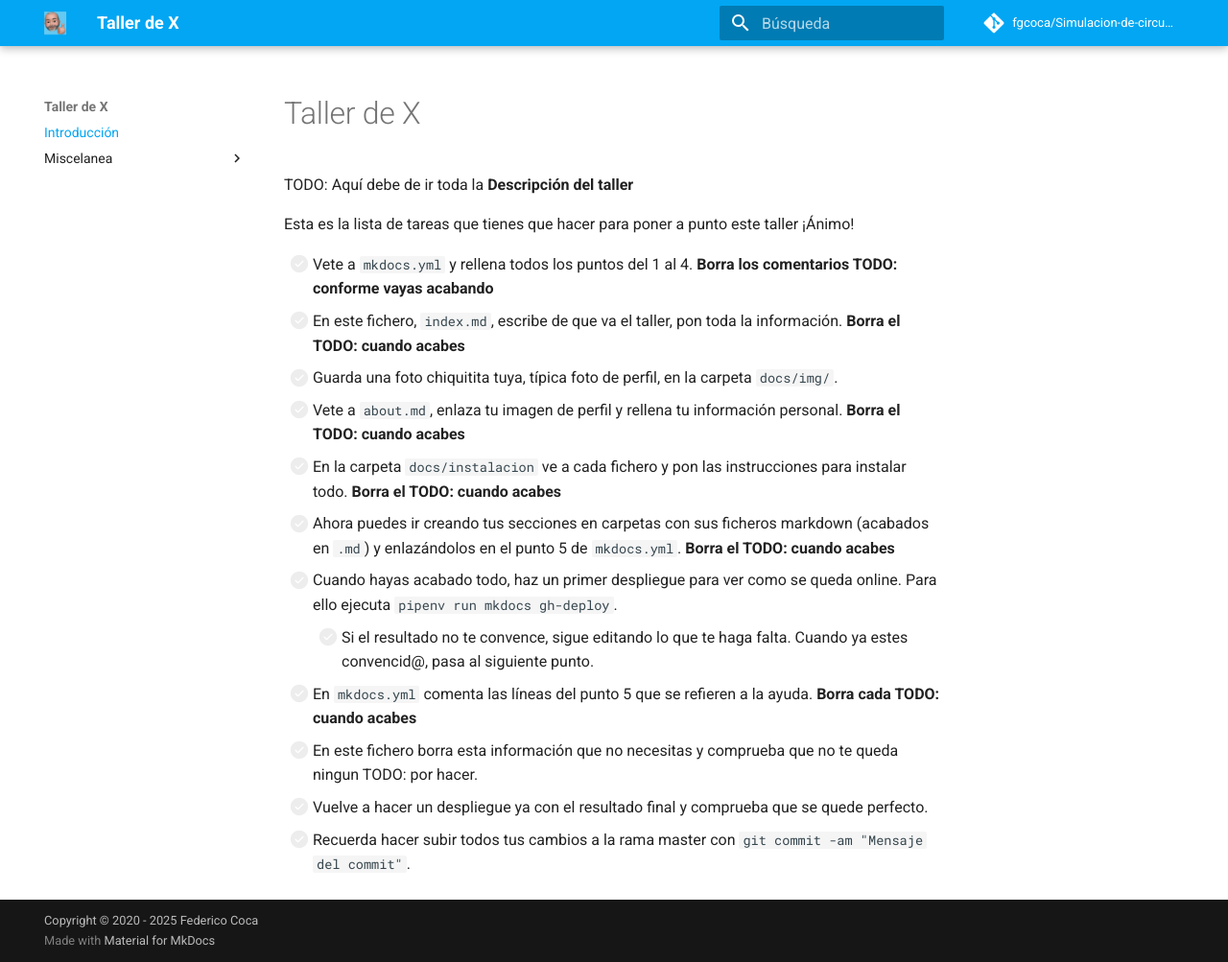
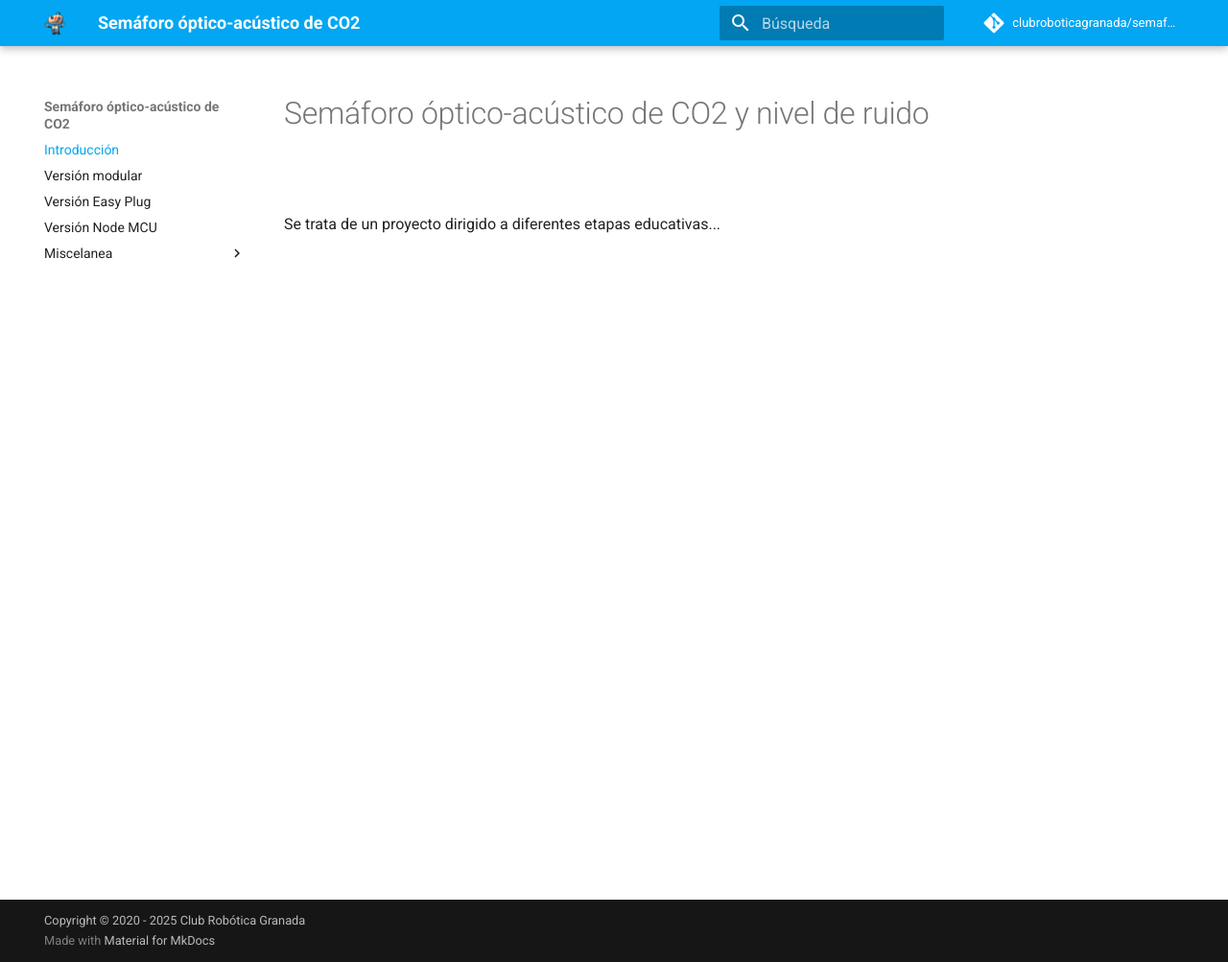
Before and after one commit to clubroboticagranada/semaforo-optico-acustico-CO2, an MkDocs documentation site: the page built from docs/index.md, in a window 1280 px wide and 1003 px high. Shown: the whole window at 96% size. Built offline with MkDocs 1.6.1 and Material for MkDocs 9.7.7, drawn with Linux system fonts in a browser that asks for light colours; comment, search, counter and statistics services are not loaded.

Commit message:
Primera subida para deply de prueba

```diff
--- a/docs/index.md
+++ b/docs/index.md
@@ -1,18 +1,3 @@
-# Taller de X
+# Semáforo óptico-acústico de CO2 y nivel de ruido
 
-TODO: Aquí debe de ir toda la **Descripción del taller**
-
-Esta es la lista de tareas que tienes que hacer para poner a punto este taller ¡Ánimo!
-
-* [ ] Vete a `mkdocs.yml` y rellena todos los puntos del 1 al 4. **Borra los comentarios TODO: conforme vayas acabando**
-* [ ] En este fichero, `index.md`, escribe de que va el taller, pon toda la información. **Borra el TODO: cuando acabes**
-* [ ] Guarda una foto chiquitita tuya, típica foto de perfil, en la carpeta `docs/img/`.
-* [ ] Vete a `about.md`, enlaza tu imagen de perfil y rellena tu información personal. **Borra el TODO: cuando acabes**
-* [ ] En la carpeta `docs/instalacion` ve a cada fichero y pon las instrucciones para instalar todo. **Borra el TODO: cuando acabes**
-* [ ] Ahora puedes ir creando tus secciones en carpetas con sus ficheros markdown (acabados en `.md`) y enlazándolos en el punto 5 de `mkdocs.yml`. **Borra el TODO: cuando acabes**
-* [ ] Cuando hayas acabado todo, haz un primer despliegue para ver como se queda online. Para ello ejecuta `pipenv run mkdocs gh-deploy`.
-    * [ ] Si el resultado no te convence, sigue editando lo que te haga falta. Cuando ya estes convencid@, pasa al siguiente punto.
-* [ ] En `mkdocs.yml` comenta las líneas del punto 5 que se refieren a la ayuda. **Borra cada TODO: cuando acabes**
-* [ ] En este fichero borra esta información que no necesitas y comprueba que no te queda ningun TODO: por hacer.
-* [ ] Vuelve a hacer un despliegue ya con el resultado final y comprueba que se quede perfecto.
-* [ ] Recuerda hacer subir todos tus cambios a la rama master con `git commit -am "Mensaje del commit"`.
+Se trata de un proyecto dirigido a diferentes etapas educativas...
--- a/mkdocs.yml
+++ b/mkdocs.yml
@@ -1,16 +1,16 @@
-# 1. Información del Taller
-site_name: Taller de X # TODO:
-site_description: La Jaqueria - Taller de X # TODO:
-site_author: Federico Coca
-site_url: https://fgcoca.github.io/Simulacion-de-circuitos-electronicos/
+# 1. Información sobre los contenidos
+site_name: Semáforo óptico-acústico de CO2
+site_description: Semáforo óptico y acústico para indicar los niveles de CO2 presentes en un aula o espacio de trabajo para saber cuando debemos ventilar el recinto.
+site_author: /ccc/mmm/Federico Coca
+site_url: https://clubroboticagranada.github.io/semaforo-optico-acustico-CO2/
 
 # 2. Repositorio
-repo_name: fgcoca/Simulacion-de-circuitos-electronicos
-repo_url: https://github.com/fgcoca/Simulacion-de-circuitos-electronicos
+repo_name: clubroboticagranada/semaforo-optico-acustico-CO2
+repo_url: https://github.com/clubroboticagranada/semaforo-optico-acustico-CO2
 edit_uri: ""
 
 # 3. Copyright
-copyright: Copyright &copy; 2020 - 2025 Federico Coca
+copyright: Copyright &copy; 2020 - 2025 Club Robótica Granada
 
 # 4. RRSS
 # extra:
@@ -23,9 +23,11 @@ copyright: Copyright &copy; 2020 - 2025 Federico Coca
 # 5. Navegación
 nav:
   - Introducción: index.md # TODO:
-#  - Autor / Autores: about.md # TODO:
+  - Versión modular: modular/modular.md
+  - Versión Easy Plug: ep/ep.md
+  - Versión Node MCU: mcu/mcu.md
   - Miscelanea:
-    - Autor: Miscelanea/about.md
+    - Autores: Miscelanea/about.md
     - Licencias: Miscelanea/lic.md
     - Webgrafia/Bibliografía: Miscelanea/webgrafia.md
     - Software utilizado: Miscelanea/soft.md
```
Also changed, not shown: docs/Miscelanea/about.md (+10 -10 lines), docs/Miscelanea/soft.md (+3 -3 lines), docs/Miscelanea/webgrafia.md (+0 -15 lines), docs/ep/ep.md (added, +5 -0 lines), docs/mcu/mcu.md (added, +5 -0 lines), docs/modular/modular.md (added, +5 -0 lines), docs/img/RobocilioWeb.png (added), docs/img/favicon.png, docs/img/mi-logo128x128px.png.
